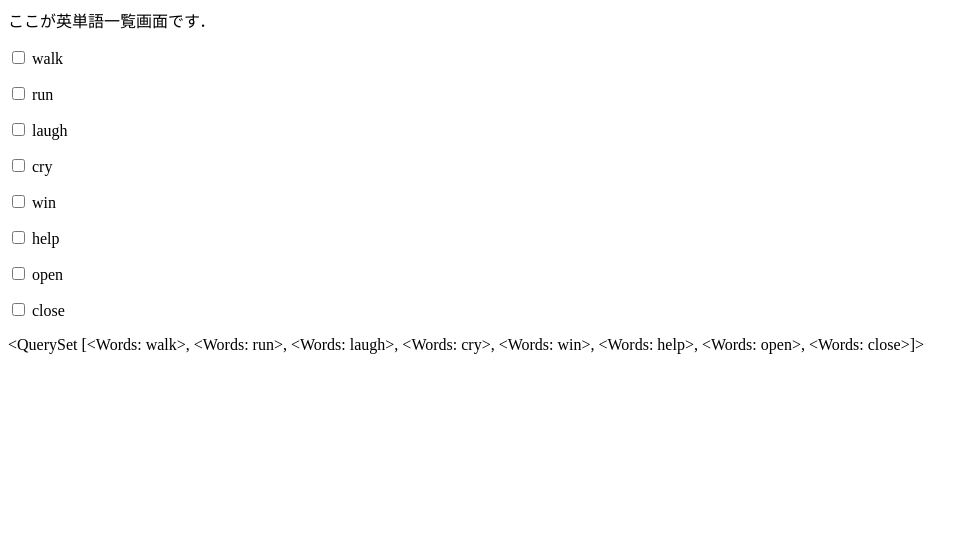
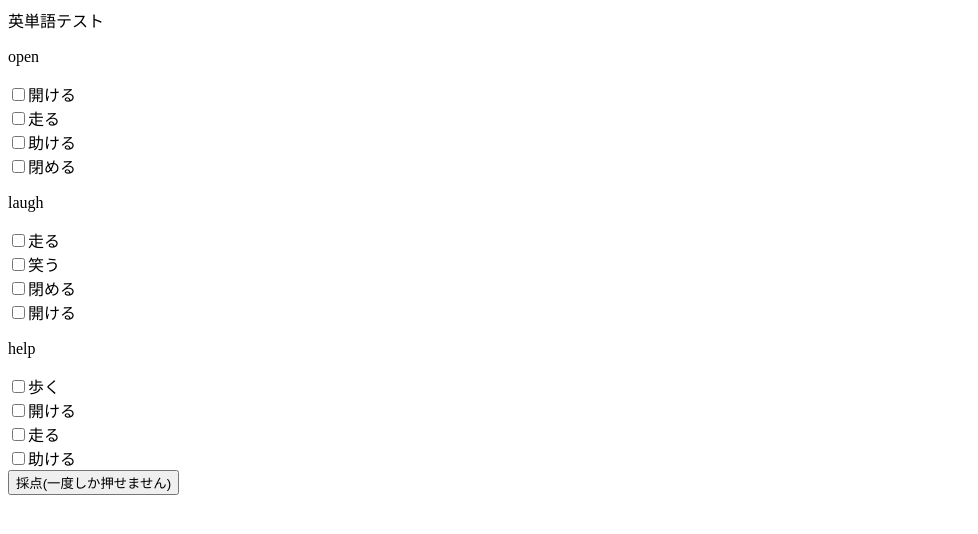
Before and after one commit to Morishing362/Django3, a Django app: page /words/ in a window 1280 px wide. Shown: the top 534 px of the page, without its empty margins (0-978 px from the left). Run offline with Django 3.2, Linux system fonts and the light colour scheme; data comes from the database, SQL or seed files in the repository; both versions use the stored data as it was after the commit; some libraries are stand-ins or nearby versions.

Commit message:
pre_complete

```diff
--- /dev/null
+++ b/app/static/app/js/problems.js
@@ -0,0 +1,78 @@
+console.log(words_array);
+
+var id = [1, 2, 3, 4, 5, 6, 7, 8];
+shuffle_array(id);  //問題id混ぜる
+
+var problem_id_set = [];
+for (var i=0; i<8; i++){
+new_7_id = id.filter(n => n !== id[i]);
+new_4_id = random_extract(new_7_id, 3);
+new_4_id.push(id[i]);
+shuffle_array(new_4_id);
+problem_id_set[i] = new_4_id;
+}
+
+var check = [];
+var jp = []; for (var i=0; i<8; i++){ jp[i] = []; }
+var en =[];
+var ans_num;
+var score = 0;
+for (var j=0; j<8; j++){
+en[j] = document.getElementById(100 + j);
+en[j].innerHTML = words_array[id[j]].en;
+for (var i=0; i<4; i++) {
+  jp[j][i] = document.getElementById(i + 4*j);
+  jp[j][i].innerHTML = words_array[problem_id_set[j][i]].jp;
+};
+};
+
+function shuffle_array(array){
+for(var i = array.length - 1; i > 0; i--){
+  var r = Math.floor(Math.random() * (i + 1));
+  var tmp = array[i];
+  array[i] = array[r];
+  array[r] = tmp;
+}
+};
+
+function random_extract(array, num) {
+var a = array;
+var t = [];
+var r = [];
+var l = a.length;
+var n = num < l ? num : l;
+while (n-- > 0) {
+  var i = Math.random() * l | 0;
+  r[n] = t[i] || a[i];
+  --l;
+  t[i] = t[l] || a[l];
+}
+return r;
+};
+function Correct_Or_Not() {
+check[0] = [document.form0.jp0.checked,
+            document.form0.jp1.checked,
+            document.form0.jp2.checked,
+            document.form0.jp3.checked];
+check[1] = [document.form1.jp4.checked,
+            document.form1.jp5.checked,
+            document.form1.jp6.checked,
+            document.form1.jp7.checked];
+check[2] = [document.form2.jp8.checked,
+            document.form2.jp9.checked,
+            document.form2.jp10.checked,
+            document.form2.jp11.checked];
+for(var j=0; j<3; j++){
+  for (var i=0; i<4; i++){
+    if( check[j][i] == true ){
+      ans_num = problem_id_set[j][i];
+      break;
+    }
+  }
+  if ( ans_num == id[j] ){
+    score += 1;
+  }
+}
+out = document.getElementById("out");
+out.innerHTML = score;
+};
--- /dev/null
+++ b/app/static/app/js/select_only_one.js
@@ -0,0 +1,33 @@
+jQuery(function($){
+    $(function(){
+      $('.problem0').on('click', function() {
+        if ($(this).prop('checked')){
+            // 一旦全てをクリアして再チェックする
+            $('.problem0').prop('checked', false);
+            $(this).prop('checked', true);
+        }
+      });
+    });
+});
+jQuery(function($){
+  $(function(){
+    $('.problem1').on('click', function() {
+      if ($(this).prop('checked')){
+          // 一旦全てをクリアして再チェックする
+          $('.problem1').prop('checked', false);
+          $(this).prop('checked', true);
+      }
+    });
+  });
+});
+jQuery(function($){
+  $(function(){
+    $('.problem2').on('click', function() {
+      if ($(this).prop('checked')){
+          // 一旦全てをクリアして再チェックする
+          $('.problem2').prop('checked', false);
+          $(this).prop('checked', true);
+      }
+    });
+  });
+});
--- a/app/templates/app/words.html
+++ b/app/templates/app/words.html
@@ -1,26 +1,46 @@
+{% load static %}
 <!DOCTYPE html>
 <html>
 <head>
-<title>HTMLの練習</title>
+<title>英単語テスト</title>
+<script src="https://ajax.googleapis.com/ajax/libs/jquery/1.11.1/jquery.min.js"></script>
+<script src="{% static "app/js/select_only_one.js" %}"></script>
+<script>
+  var words_array = {
+    {% for words in words_list %}
+      {{ words.number }} : {
+        en : "{{ words.en_word }}",
+        jp : "{{ words.jp_word }}",
+      },
+    {% endfor %}
+  };
+</script>
 </head>
 <body>
-ここが英単語一覧画面です．
-
-{% for word in words_list %}
-<p>
-<input type='checkbox' name='en_word' value=0>
-{{ word.en_word }}
-</p>
-{% endfor %}
-
-<p>{{ words_list }}</p>
-
-<!-- <form name="form1">
-  <input type="checkbox" name="fruits" value="りんご">りんご<br>
-  <input type="checkbox" name="fruits" value="バナナ">バナナ<br>
-  <input type="checkbox" name="fruits" value="オレンジ">オレンジ<br>
-  <input type="button" value="選択" onclick="myCheck();">
-</form> -->
-
+  <div>英単語テスト</div>
+  <p id=100></p>
+  <form name="form0" action="">
+    <input id="jp0" type="checkbox" class="problem0" /><label id=0 for="jp0"></label><br />
+    <input id="jp1" type="checkbox" class="problem0" /><label id=1 for="jp1"></label><br />
+    <input id="jp2" type="checkbox" class="problem0" /><label id=2 for="jp2"></label><br />
+    <input id="jp3" type="checkbox" class="problem0" /><label id=3 for="jp3"></label><br />
+  </form>
+  <p id=101></p>
+  <form name="form1" action="">
+    <input id="jp4" type="checkbox" class="problem1" /><label id=4 for="jp4"></label><br />
+    <input id="jp5" type="checkbox" class="problem1" /><label id=5 for="jp5"></label><br />
+    <input id="jp6" type="checkbox" class="problem1" /><label id=6 for="jp6"></label><br />
+    <input id="jp7" type="checkbox" class="problem1" /><label id=7 for="jp7"></label><br />
+  </form>
+  <p id=102></p>
+  <form name="form2" action="">
+    <input id="jp8" type="checkbox" class="problem2" /><label id=8 for="jp8"></label><br />
+    <input id="jp9" type="checkbox" class="problem2" /><label id=9 for="jp9"></label><br />
+    <input id="jp10" type="checkbox" class="problem2" /><label id=10 for="jp10"></label><br />
+    <input id="jp11" type="checkbox" class="problem2" /><label id=11 for="jp11"></label><br />
+  </form>
+  <input type="button" value="採点(一度しか押せません)" onclick="Correct_Or_Not(); disabled=true;" />
+  <p id="out"></p>
 </body>
+<script src="{% static "app/js/problems.js" %}"></script>
 </html>
--- a/app/views.py
+++ b/app/views.py
@@ -9,6 +9,8 @@ from .models import Item, Words
 from .filters import ItemFilter
 from .forms import ItemForm
 
+import json
+import collections as cl
 
 # Create your views here.
 # 検索一覧画面
@@ -74,13 +76,3 @@ class SampleTemplateView(TemplateView):
 class WordsAllView(ListView):
     model = Words
     template_name = 'app/words.html'
-
-    four_words_1 = [Words.objects.get(pk=1).en_word,
-                    Words.objects.get(pk=2).en_word,
-                    Words.objects.get(pk=3).en_word,
-                    Words.objects.get(pk=4).en_word,]
-
-    four_words_2 = [Words.objects.get(pk=5).en_word,
-                    Words.objects.get(pk=6).en_word,
-                    Words.objects.get(pk=7).en_word,
-                    Words.objects.get(pk=8).en_word,]
```
Also changed, not shown: db.sqlite3.
